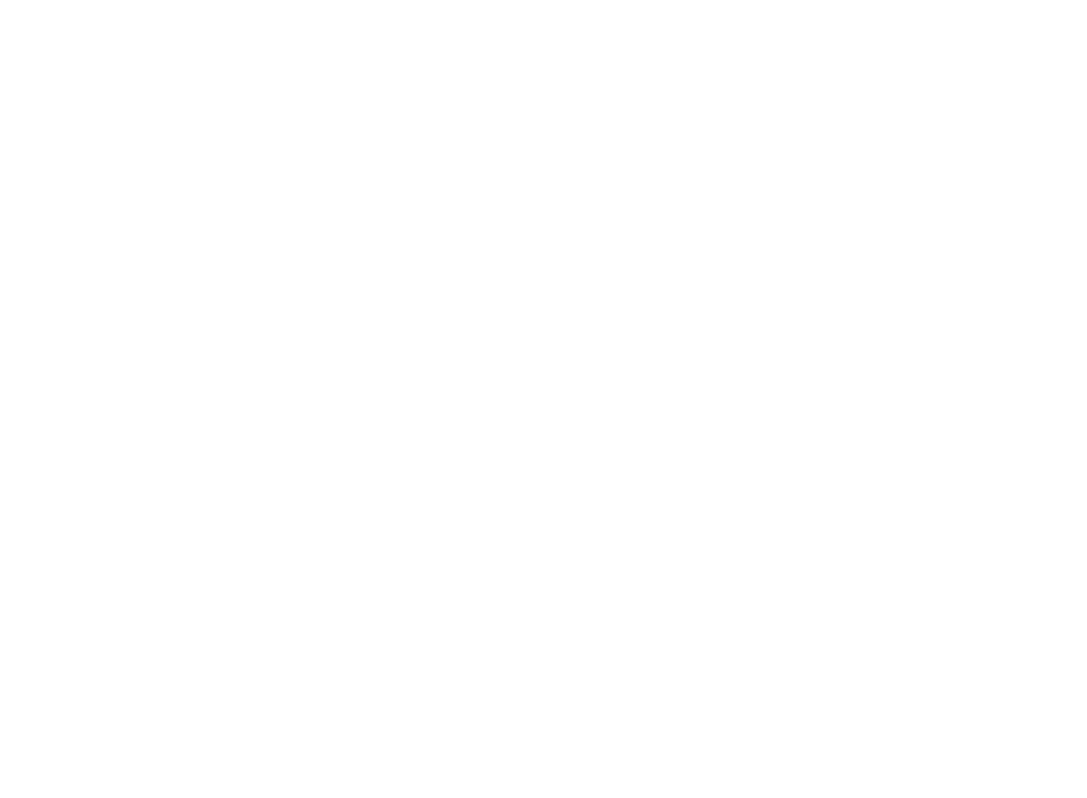
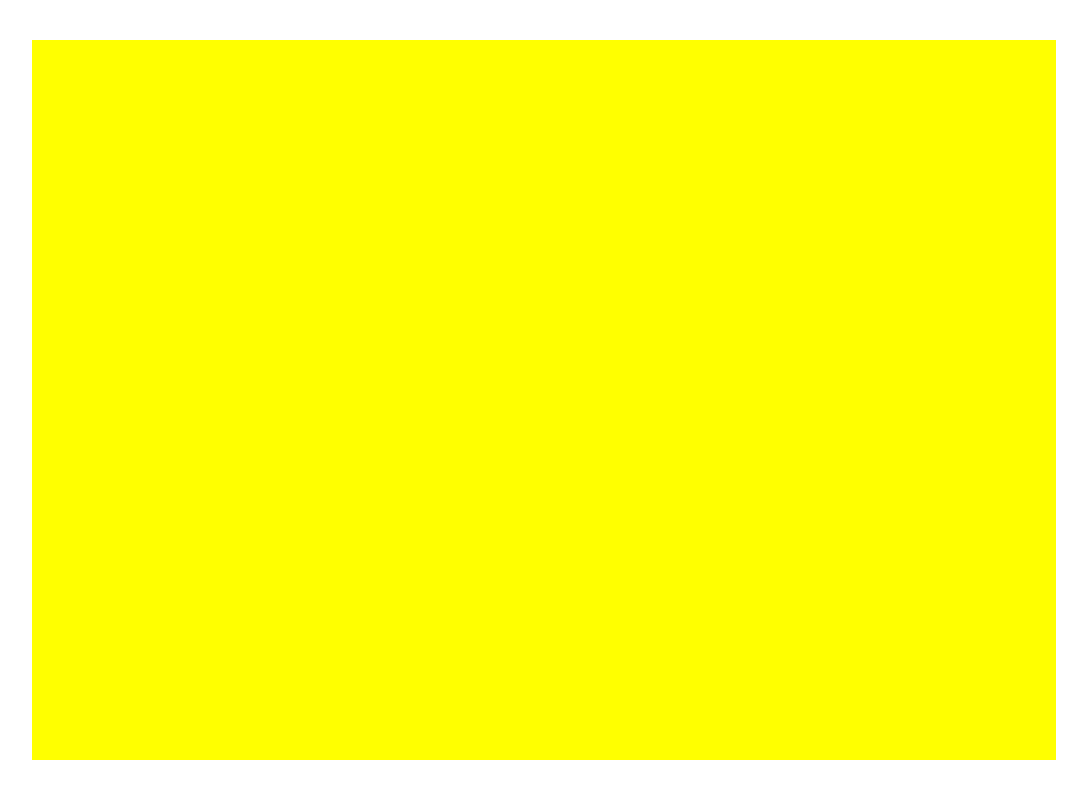
Before and after one commit to TALEX1995/Boolzapp, a plain HTML site: page index.html in a window 1280 px wide. Shown: the whole page, without its empty margins (96-1183 px from the left). Drawn offline with nearby package versions, Linux system fonts and the light colour scheme.

Commit message:
Added main app

```diff
--- a/index.html
+++ b/index.html
@@ -21,7 +21,7 @@
     <script defer src="script/script.js"></script>
 </head>
 <body>
-    <div id="root">
+    <div id="root" class="main-app">
 
     </div>
 </body>
--- a/style/style.css
+++ b/style/style.css
@@ -0,0 +1,19 @@
+/* Utilities */
+
+
+/* Generic */
+
+
+/* Body */
+
+
+
+/* Root  */
+
+.main-app {
+    height: 90vh;
+    width: 80vw;
+    margin: auto;
+    margin-top: 5vh;
+    background-color: yellow;
+}
```
